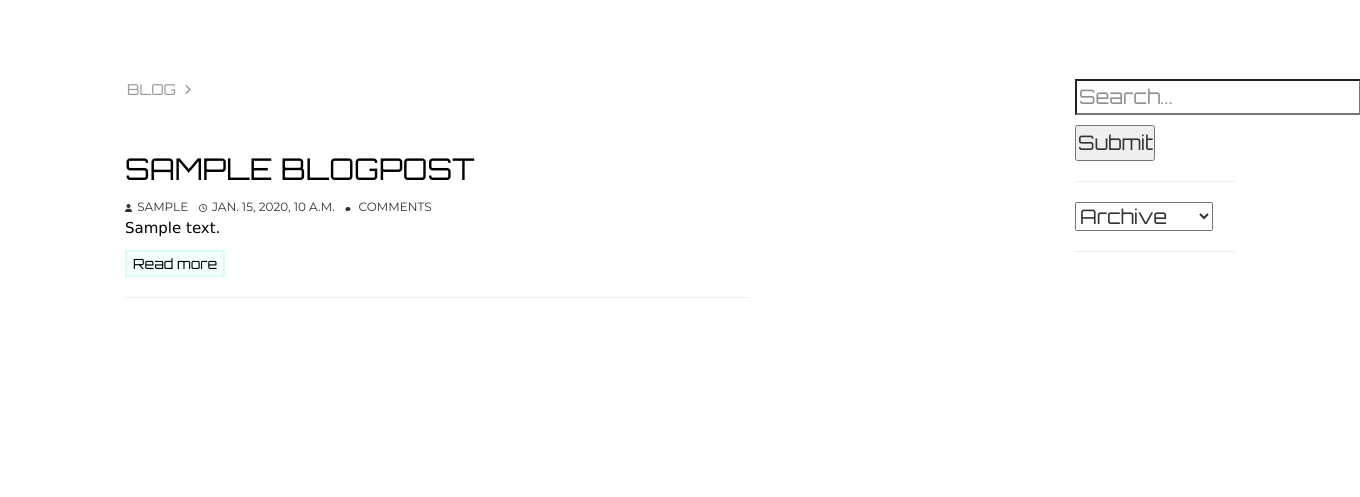
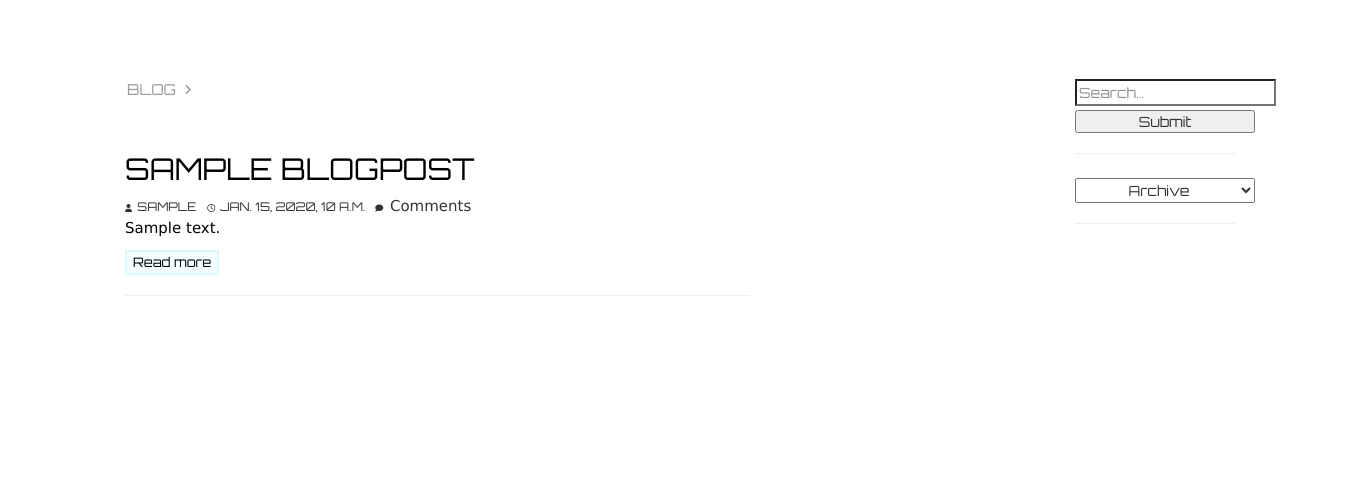
Before and after one commit to MKhimji/dtutorial, a Django app: page /home/ in a window 1360 px wide. Shown: the part 51-548 px from the top of the page. Run offline with Django 3.2, Linux system fonts and the light colour scheme; a user stored in the database is signed in; tables that the repository leaves empty hold one stand-in row (values such as "Sample post"); some libraries are stand-ins or nearby versions.

Commit message:
email stuff

```diff
--- a/accounts/templates/accounts/reset_password.html
+++ b/accounts/templates/accounts/reset_password.html
@@ -21,14 +21,14 @@
 
                 {% for field in form.visible_fields %}
                     <div class="form-group">
-                     <label for="{{ field.id_for_label }}">{{ field.label }}</label>
+			 <!--!<label for="{{ field.id_for_label }}">{{ field.label }}</label>--!>
                         {{ field|add_class:'form-control'}}
                     {% for error in field.errors %}
                         <span class="help-block">{{ error }}</span>
                     {% endfor %}
                     </div>
                 {% endfor %}
-            <button id = "sub" type = "submit">Submit</button>
+            <button id = "subby2" type = "submit">Submit</button>
         </form>
     </div>
     {% endblock %}
--- a/accounts/templates/base.html
+++ b/accounts/templates/base.html
@@ -6,7 +6,7 @@
     <link rel="stylesheet" href="https://www.w3schools.com/w3css/4/w3.css">
 
     <link href="https://fonts.googleapis.com/css?family=Orbitron" rel="stylesheet">
-    <link href="https://fonts.googleapis.com/css?family=Abel" rel="stylesheet">
+    <link href="https://fonts.googleapis.com/css?family=Saira" rel="stylesheet">
     <meta name="viewport" content="width=device-width, initial-scale=1.0">
 
     <meta charset="utf-8">
@@ -55,7 +55,7 @@
 
                 <div id = "second" class = "col-md-2">
                     <form action="{% url 'home:search' %}" method="get">
-                        <input type="search" id="title" name="title" placeholder="Search..."/>
+			<input type="search" id="title" name="title" placeholder="Search..."/>
                         <input type="submit" value="Submit">
                     </form>
                 <hr>
--- a/static/accounts/blog.css
+++ b/static/accounts/blog.css
@@ -102,6 +102,11 @@
     font-family: 'Orbitron', sans-serif;
 }
 
+#comments{
+   font-family: 'Orbitron', sans-serif;
+
+}
+
 .fa.fa-angle-right{
     font-size:12px;
     padding:6px;
--- a/static/accounts/home.css
+++ b/static/accounts/home.css
@@ -3,7 +3,7 @@
 
 @import url(https://fonts.googleapis.com/css?family=Montserrat);
 
-
+/* breadcrumbs */
 
 .eznav{
     margin-bottom:50px;
@@ -66,7 +66,7 @@
 #readmore{
     color:black;
     font-family: 'Orbitron', sans-serif;
-    font-size:14px;
+    font-size:13px;
 }
 
 
@@ -75,6 +75,12 @@
 }
 
 
+/*code*/
+
+
+
+
+/*user clock comment icons*/
 
 .fa-user{
     font-size:8px;
@@ -92,9 +98,9 @@
 
 
 .fa-comment{
-    font-size:5px;
-    margin-left:6px;
-    margin-right:5px;
+    font-size:8px;
+    margin-left:5px;
+    margin-right:2px;
 }
 
 .fa.fa-angle-right{
@@ -106,7 +112,7 @@
 /* needed to create a span which is used for inline elements as i couldnt style the text next to the icons */
 
 #users{
-    font-family: 'Montserrat', sans-serif;
+    font-family: 'Orbitron', sans-serif;
     font-size:12px;
     text-transform: uppercase;
 
@@ -120,17 +126,24 @@
 }
 
 #clocks{
-    font-family: 'Montserrat', sans-serif;
+    font-family: 'Orbitron', sans-serif;
     font-size:12px;
     text-transform: uppercase;
 }
 
-#fontcomment{
-
-    font-family: 'Montserrat', sans-serif;
+#comments{
+    font-family: 'Orbitron', sans-serif;
     font-size:12px;
     text-transform: uppercase;
+
 }
+
+
+/* Blue is the content
+Green is the padding
+Orange is the border
+Red is the margin */
+
 
  @media only screen and (max-width: 768px) {
 
--- a/static/accounts/login.css
+++ b/static/accounts/login.css
@@ -192,7 +192,7 @@
 
 
    body{
-    background: url(https://wallpapercave.com/wp/b4NResJ.jpg)no-repeat;
+    background: url(http://wallpapercave.com/wp/b4NResJ.jpg)no-repeat;
 
      }
 
--- a/static/accounts/reg_form.css
+++ b/static/accounts/reg_form.css
@@ -1,6 +1,6 @@
 
 #first{
-	margin-top:40px;
+	margin-top:10px;
     }
 
 #first h1{
--- a/static/accounts/styles.css
+++ b/static/accounts/styles.css
@@ -95,9 +95,6 @@
 
 
 
-/* Code icon LHS */
-
-
 #brand{
     transition:ease 0.15s;
     transition-duration:0.5s;
@@ -159,32 +156,31 @@
 }
 #selection{
     font-family: 'Orbitron', sans-serif;
-    font-size:20px;
+    font-size:14px;
+    width:180px;
+    text-align: center;
+    line-height: 20px;
+    padding:2px 2px;
+    margin-top:4px;
 
 
 }
 
 input[type='submit']{
-    font-family: 'Orbitron', sans-serif;
-    margin-top:10px;
-    font-size:20px;
-    width:80px;
-    text-align: center;
-    padding:1px 1px;
-
-
-
-
-
-   }
-
-
+         font-family: 'Orbitron', sans-serif;
+	 font-size: 14px;
+	 width:180px;
+         text-align: center;
+	 line-height: 15px;
+	 padding:2px 2px;
+	 margin-top:4px;
+	        }
 
 
 
 input[type='search']{
     font-family: 'Orbitron', sans-serif;
-    font-size:20px;
+    font-size:14px;
 }
 
 @media only screen and (max-width: 768px) {
```
Also changed, not shown: accounts/templates/accounts/reset_password_confirm.html (+8 -2 lines), static/accounts/profile.css (+6 -3 lines), static/accounts/reset_password.css (+20 -16 lines), static/accounts/reset_password_complete.css (deleted, +0 -44 lines), static/accounts/reset_password_confirm.css (deleted, +0 -44 lines), static/accounts/reset_password_done.css (+9 -3 lines).
